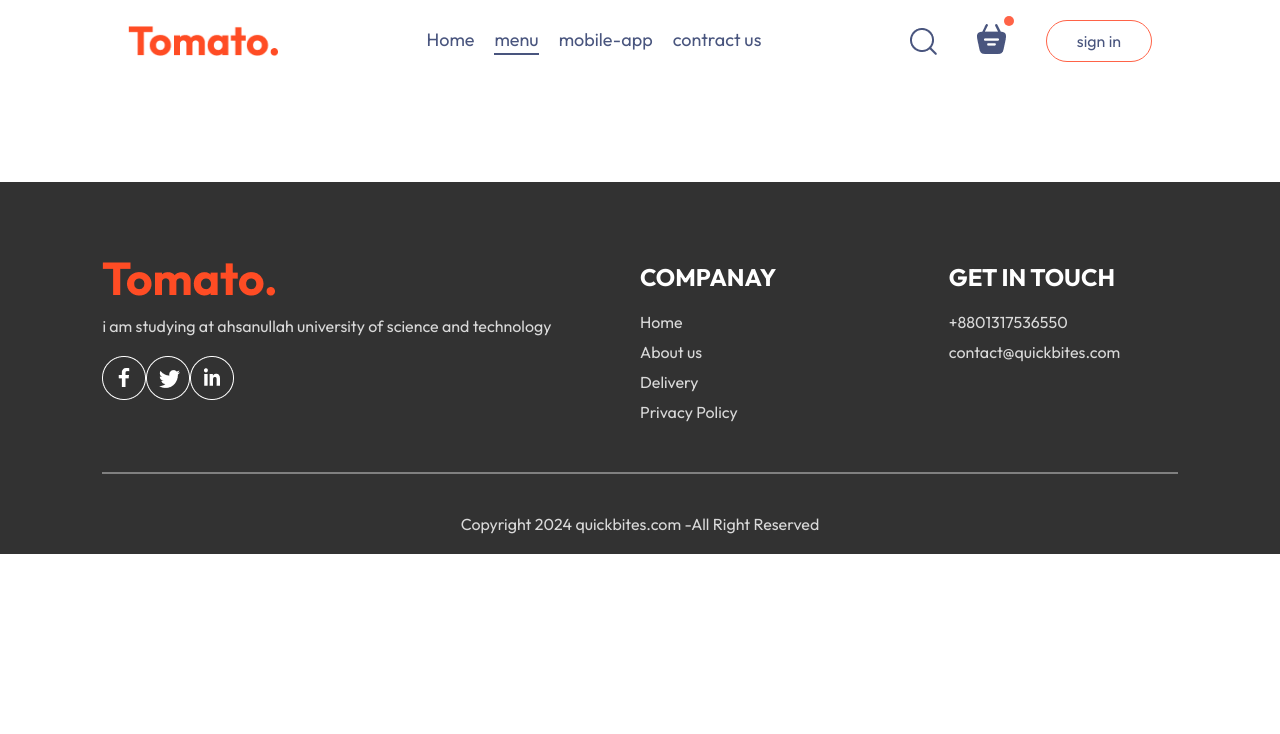
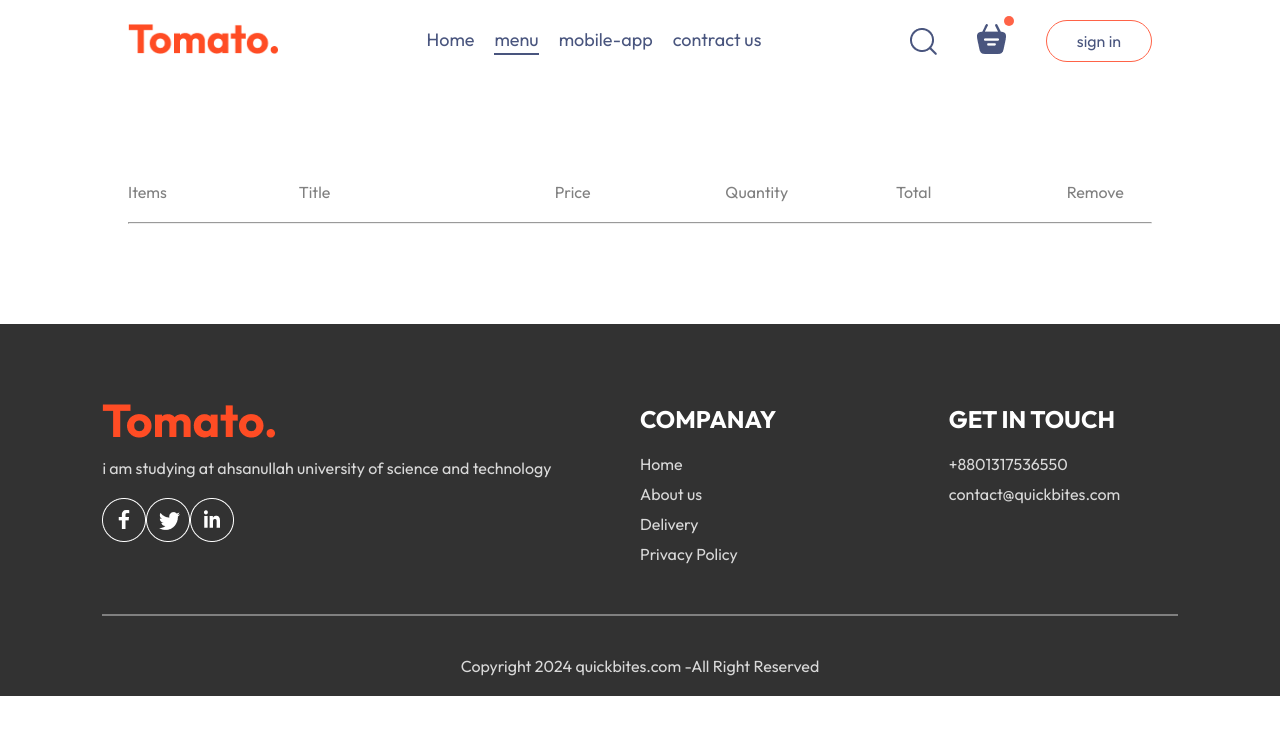
Before and after one commit to redwan786/React, a React (Vite) app in the folder QuickBites/: page /Cart in a window 1280 px wide. Shown: the top 734 px of the page. Built offline with nearby package versions, Linux system fonts and the light colour scheme.

Commit message:
some work in Cart

```diff
--- a/QuickBites/src/components/Navbar/Navbar.jsx
+++ b/QuickBites/src/components/Navbar/Navbar.jsx
@@ -11,7 +11,7 @@
 
   return (
     <div className='navbar'>
-      <img src={assets.logo} alt="" className="logo" />
+      <Link to='/'><img src={assets.logo} alt="" className="logo" /></Link>
       <ul className="navbar-menu">
         <Link to='/' onClick={()=>setMenu("home")} className={menu==="home"?"active":""}>Home</Link>
         <a href='#explore-menu' onClick={()=>setMenu("menu")} className={menu==="menu"?"active":""}>menu</a>
@@ -21,7 +21,7 @@
       <div className="navbar-right">
         <img src={assets.search_icon} alt="" />
         <div className="navbar-search-icon">
-            <img src={assets.basket_icon} alt="" />
+            <Link to='/cart'><img src={assets.basket_icon} alt="" /></Link>
             <div className="dot"></div>
         </div>
         <button onClick={()=>setShowLogin(true)}>sign in</button>
--- a/QuickBites/src/pages/Cart/Cart.css
+++ b/QuickBites/src/pages/Cart/Cart.css
@@ -0,0 +1,17 @@
+.cart{
+    margin-top: 100px;
+}
+.cart-items-title{
+    display: grid;
+    grid-template-columns: 1fr 1.5fr 1fr 1fr 1fr 0.5fr;
+    align-items: center;
+    color: gray;
+    font-size: max(1vw 12px);
+}
+.cart-items-item{
+    margin: 10px 0px;
+    color: black;
+}
+.cart-items-item img{
+    width: 50px;
+}
--- a/QuickBites/src/pages/Cart/Cart.jsx
+++ b/QuickBites/src/pages/Cart/Cart.jsx
@@ -1,9 +1,41 @@
 
+import { useContext } from 'react'
 import './Cart.css'
+import { StoreContext } from '../../context/StoreContext'
 
 const Cart = () => {
+
+
+  const { cartItems, food_list, removeFromCart } = useContext(StoreContext);
+
   return (
-    <div>
+    <div className='cart'>
+      <div className='cart-items'>
+        <div className='cart-items-title'>
+          <p>Items</p>
+          <p>Title</p>
+          <p>Price</p>
+          <p>Quantity</p>
+          <p>Total</p>
+          <p>Remove</p>
+        </div>
+        <br />
+        <hr />
+        {food_list.map((item, index) => {
+          if (cartItems[item._id] > 0) {
+            return (
+              <div className='cart-items-title cart-items-item'>
+                <img src={item.image} alt="" />
+                <p>{item.name}</p>
+                <p>{item.price}</p>
+                <p>{cartItems[item._id]}</p>
+                <p>{item.price*cartItems[item._id]}</p>
+                <p>x</p>
+              </div>
+            )
+          }
+        })}
+      </div>
 
     </div>
   )
```
Also changed, not shown: QuickBites/src/components/LoginPopup/LoginPopup.jsx (+8 -8 lines).
